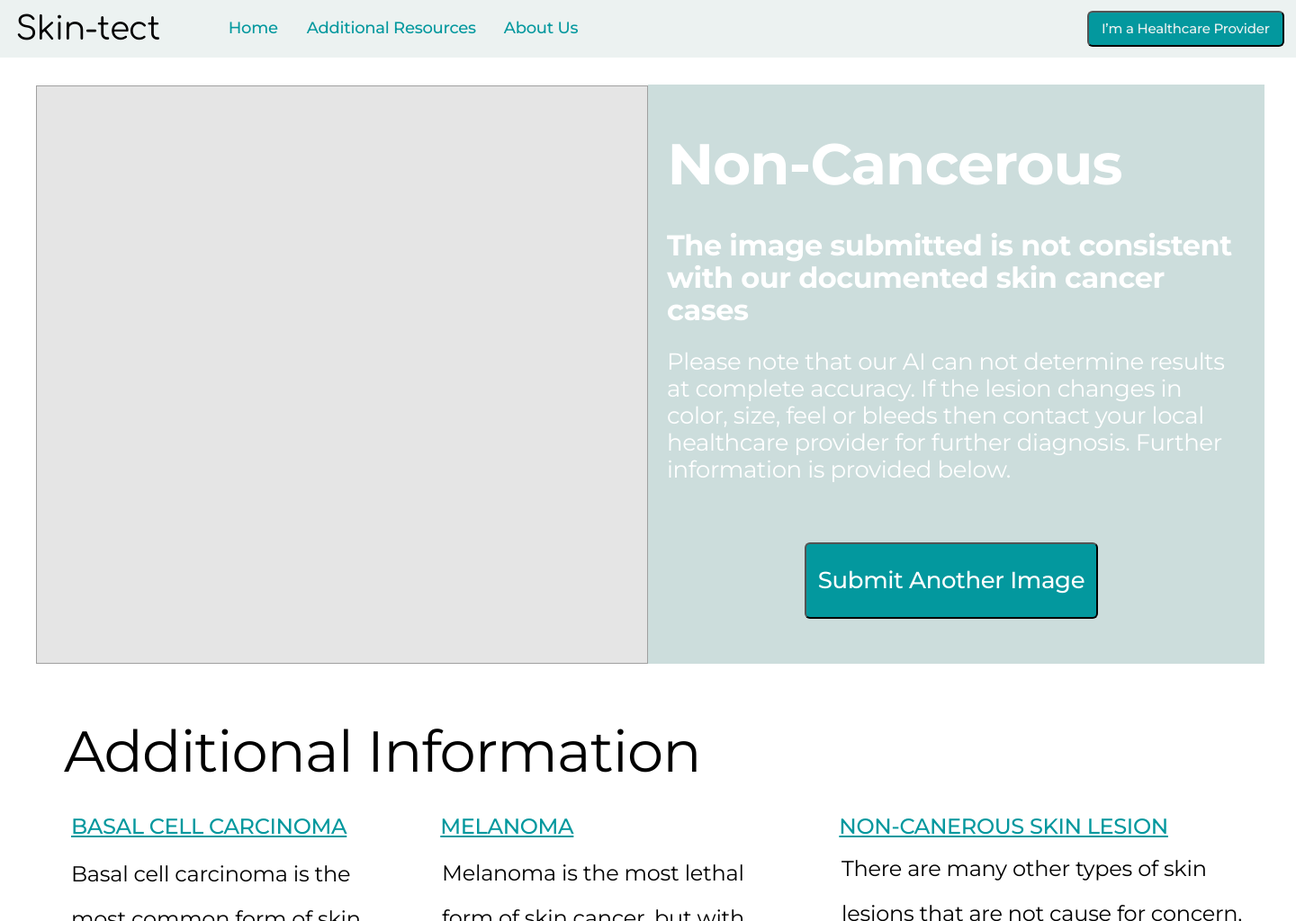
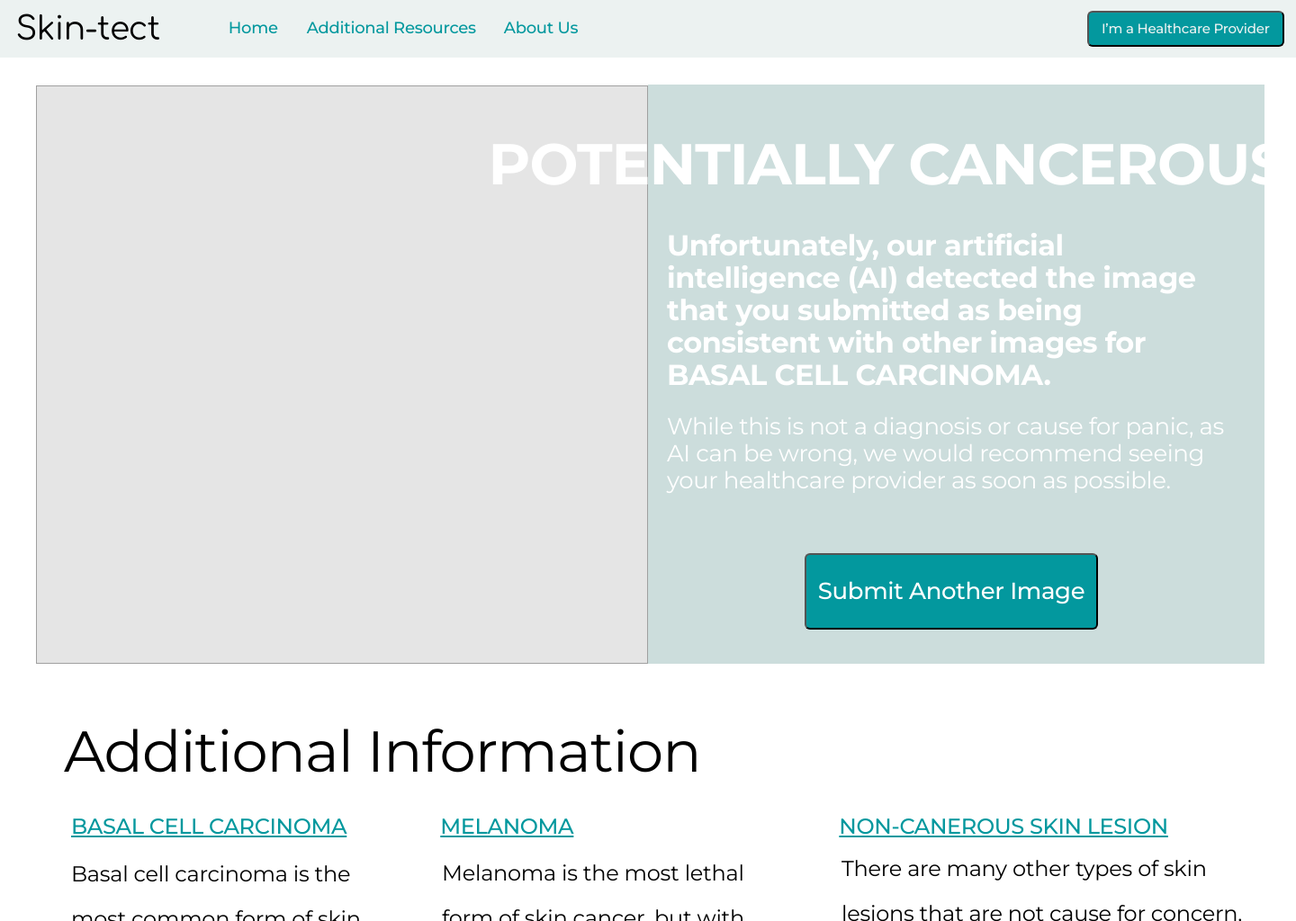
Before and after one commit to VanL15/Skin-tect, a Django app: template mysite/myapp/templates/Skin-tect/page-1/results-BCC.html in a window 1440 px wide. Shown: the whole page at 90% size. Run offline with Django 4.2, Linux system fonts and the light colour scheme; the template is opened without the code that fills it, so the values that code supplies are empty.

Commit message:
changes to results

```diff
--- a/mysite/myapp/templates/Skin-tect/page-1/results-BCC.html
+++ b/mysite/myapp/templates/Skin-tect/page-1/results-BCC.html
@@ -42,10 +42,12 @@
       <div class="rectangle-a53"leaf">
       </div>
       <div class="auto-group-qyrf-TuX"column">
-        <p class="non-cancerous-kdj"leaf" name="title">Non-Cancerous</p>
+        <p class="non-cancerous-kdj"leaf" name="title">POTENTIALLY CANCEROUS. </p>
         <div class="group-4-2bF"column">
-          <p class="the-image-submitted-is-not-consistent-with-our-documented-skin-cancer-cases-xjo"leaf" name="subtitle">The image submitted is not consistent with our documented skin cancer cases</p>
-          <p class="please-note-that-our-ai-can-not-determine-results-at-complete-accuracy-if-the-lesion-changes-in-color-size-feel-or-bleeds-then-contact-your-local-healthcare-provider-for-further-diagnosis-further-information-is-provided-below-c3f"leaf" name="body">Please note that our AI can not determine results at complete accuracy. If the lesion changes in color, size, feel or bleeds then contact your local healthcare provider for further diagnosis. Further information is provided below.</p>
+          <p class="the-image-submitted-is-not-consistent-with-our-documented-skin-cancer-cases-xjo"leaf" name="subtitle">Unfortunately, our artificial intelligence (AI) detected the image that you submitted as being consistent with other images for BASAL CELL CARCINOMA.
+          </p>
+          <p class="please-note-that-our-ai-can-not-determine-results-at-complete-accuracy-if-the-lesion-changes-in-color-size-feel-or-bleeds-then-contact-your-local-healthcare-provider-for-further-diagnosis-further-information-is-provided-below-c3f"leaf" name="body">While this is not a diagnosis or cause for panic, as AI can be wrong, we would recommend seeing your healthcare provider as soon as possible.
+          </p>
         </div>
         <button class="button-Zd7"leaf" onClick="window.location.href='start-scanning';">Submit Another Image</button>
       </div>
--- a/mysite/myapp/templates/Skin-tect/page-1/results-low-confidence.html
+++ b/mysite/myapp/templates/Skin-tect/page-1/results-low-confidence.html
@@ -42,10 +42,10 @@
       <div class="rectangle-a53"leaf">
       </div>
       <div class="auto-group-qyrf-TuX"column">
-        <p class="non-cancerous-kdj"leaf" name="title">Non-Cancerous</p>
+        <p class="non-cancerous-kdj"leaf" name="title">UNKNOWN. </p>
         <div class="group-4-2bF"column">
-          <p class="the-image-submitted-is-not-consistent-with-our-documented-skin-cancer-cases-xjo"leaf" name="subtitle">The image submitted is not consistent with our documented skin cancer cases</p>
-          <p class="please-note-that-our-ai-can-not-determine-results-at-complete-accuracy-if-the-lesion-changes-in-color-size-feel-or-bleeds-then-contact-your-local-healthcare-provider-for-further-diagnosis-further-information-is-provided-below-c3f"leaf" name="body">Please note that our AI can not determine results at complete accuracy. If the lesion changes in color, size, feel or bleeds then contact your local healthcare provider for further diagnosis. Further information is provided below.</p>
+          <p class="the-image-submitted-is-not-consistent-with-our-documented-skin-cancer-cases-xjo"leaf" name="subtitle">Unfortunately, at this time our artificial intelligence (AI) does not have enough data to confidently diagnose the image you have provided. </p>
+          <p class="please-note-that-our-ai-can-not-determine-results-at-complete-accuracy-if-the-lesion-changes-in-color-size-feel-or-bleeds-then-contact-your-local-healthcare-provider-for-further-diagnosis-further-information-is-provided-below-c3f"leaf" name="body">You can try providing a less blurry image, but we would recommend asking your healthcare provider about your concerns. One of our primary goals with this application is to expand everyone’s access to diagnosis tools, and we are working to fix improve existing data, especially through increasing the number of images for people with darker skin tones, to correct the racial bias that can prevent accurate analysis.</p>
         </div>
         <button class="button-Zd7"leaf" onClick="window.location.href='start-scanning';">Submit Another Image</button>
       </div>
```
Also changed, not shown: mysite/myapp/templates/Skin-tect/page-1/results-melanoma.html (+5 -3 lines).
